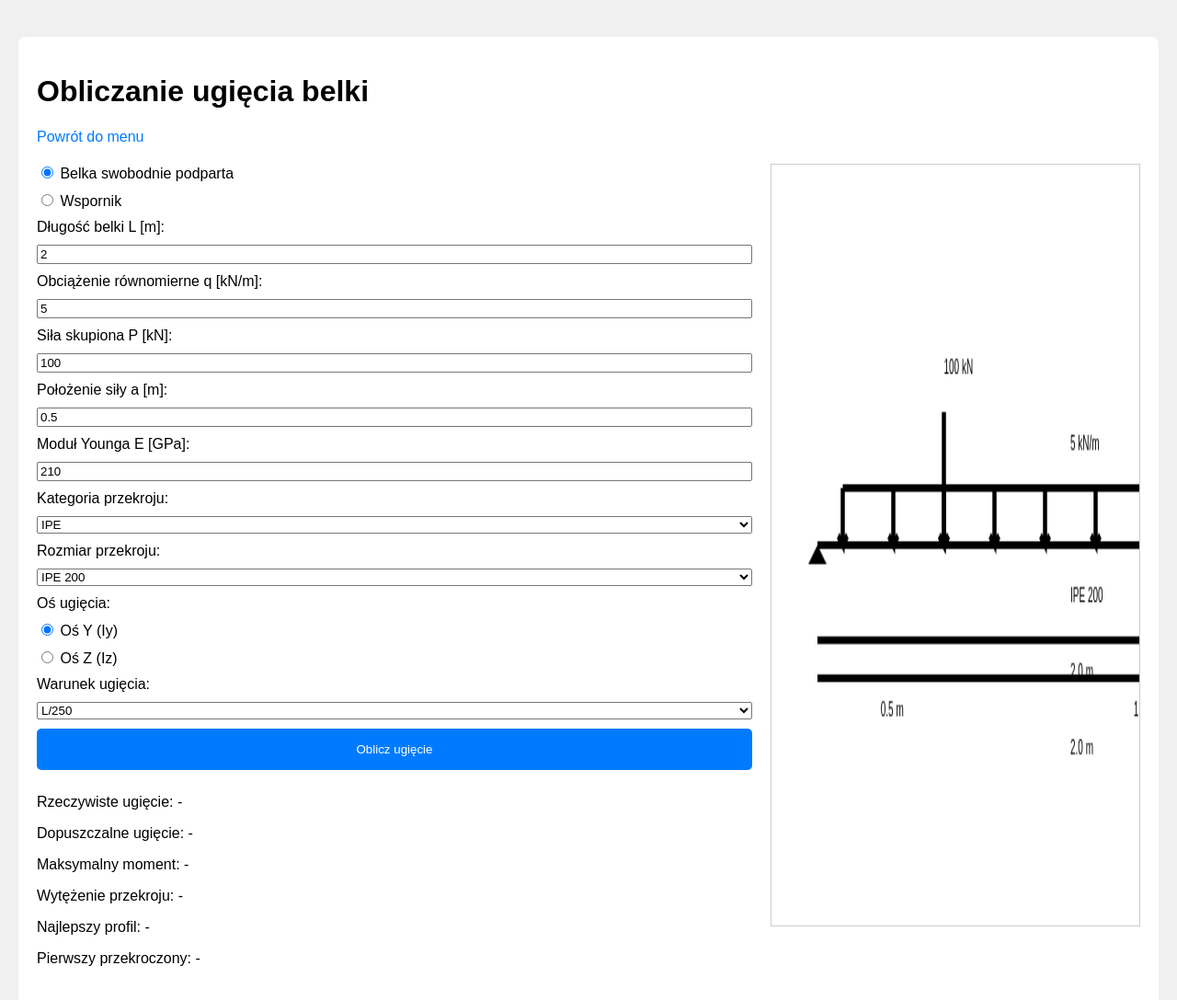
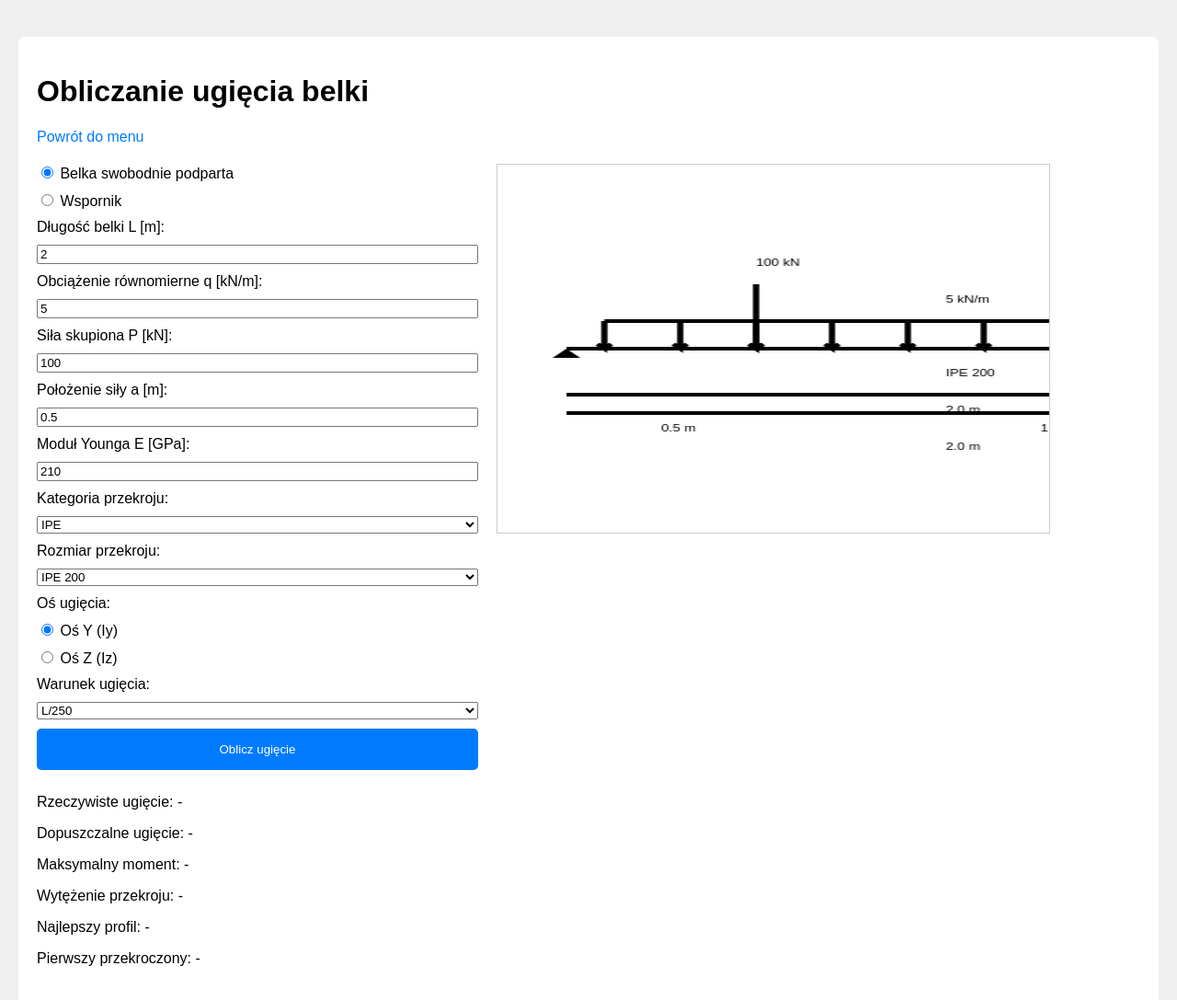
Before and after one commit to Szejmous/pomoce-obliczeniowe, a FastAPI app: page /ugiecie-belki/ in a window 1280 px wide. Shown: the top 1087 px of the page at 92% size. Run offline with FastAPI, Linux system fonts and the light colour scheme; some libraries are stand-ins or nearby versions.

Commit message:
Update ugiecie_belki.css

```diff
--- a/static/css/ugiecie_belki.css
+++ b/static/css/ugiecie_belki.css
@@ -11,14 +11,15 @@
     gap: 20px;
 }
 .input-section {
-    flex: 1;
+    flex: 0 0 40%; /* Zmniejszamy szerokość sekcji inputów do 40% */
     display: flex;
     flex-direction: column;
     gap: 10px;
 }
 canvas {
     border: 1px solid #ccc;
-    margin-bottom: 60px; /* Dodano miejsce na linie wymiarowe */
+    width: 600px; /* Dopasuj szerokość kanwy do nowej wartości w JS */
+    height: 400px;
 }
 .plots {
     display: flex;
```
